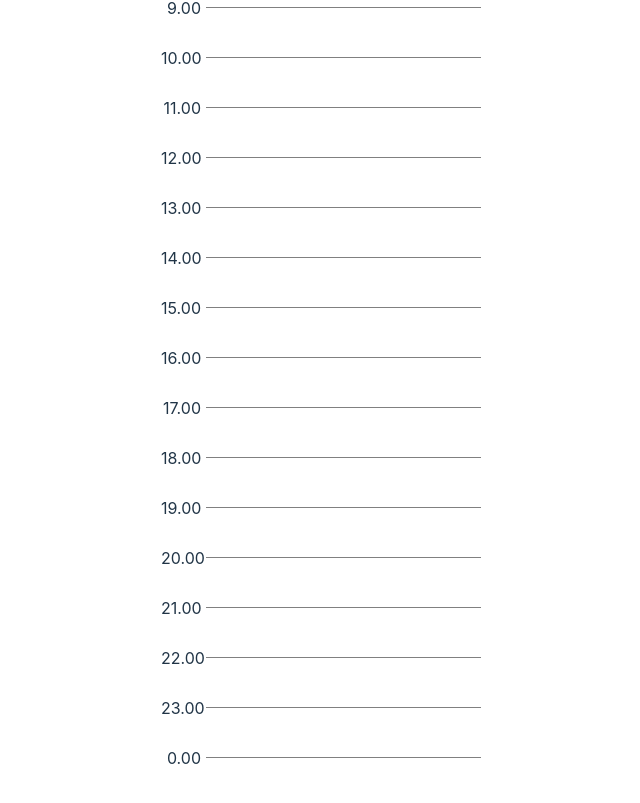
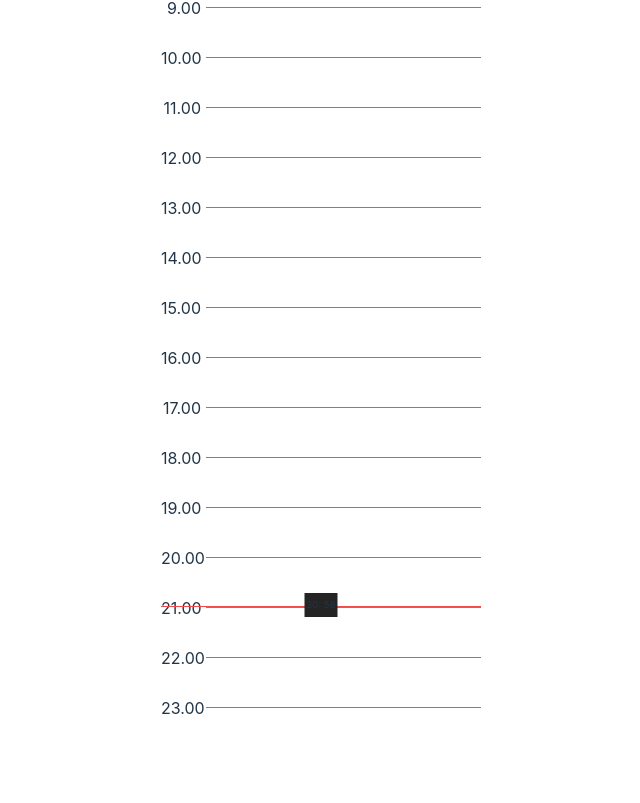
Before and after one commit to LeTranAnhVu/calender-lib, a React (Vite) app: page / in a window 1280 px wide. Shown: the part 962-1765 px from the top of the page, without its empty margins (319-959 px from the left). Built offline with nearby package versions, Linux system fonts and the light colour scheme.

Commit message:
Add current time highlight

```diff
--- /dev/null
+++ b/src/layout/components/CalendarDay/CurrentHourHighlight.scss
@@ -0,0 +1,20 @@
+.current-hour-highlight {
+  position: absolute;
+  width: 100%;
+  z-index: 100;
+  height: 1px;
+  background: $primary;
+  .time {
+    font-size: 0.6em;
+    position: absolute;
+    top: -50%;
+    left: 50%;
+    transform: translate(-50%, -50%);
+    background: $background;
+    padding: 0 2px;
+  }
+  .bar {
+    display: block;
+    width: 100%;
+  }
+}
--- /dev/null
+++ b/src/layout/components/CalendarDay/CurrentHourHighlight.tsx
@@ -0,0 +1,19 @@
+import './CurrentHourHighlight.scss'
+import { useContext } from 'react'
+import { TimeContext } from '@/layout/components/TimeContextProvider'
+
+type Prop = {
+  top: number
+}
+
+const CurrentHourHighlight = ({ top }: Prop) => {
+  const { currentHourColonMinute } = useContext(TimeContext)
+  return (
+    <div className="current-hour-highlight" style={{ top: top + 'px' }}>
+      <span className="bar"></span>
+      <span className="time">{currentHourColonMinute}</span>
+    </div>
+  )
+}
+
+export default CurrentHourHighlight
--- a/src/layout/components/CalendarDay/TimeFrame.tsx
+++ b/src/layout/components/CalendarDay/TimeFrame.tsx
@@ -1,6 +1,8 @@
-import { range, rangeFromOne } from '@/lib/array/range'
+import { range } from '@/lib/array/range'
 import './TimeFrame.scss'
-import { useRef } from 'react'
+import React, { useContext, useEffect, useRef, useState } from 'react'
+import CurrentHourHighlight from '@/layout/components/CalendarDay/CurrentHourHighlight'
+import { TimeContext } from '@/layout/components/TimeContextProvider'
 
 const hours = range(0, 23, 1)
 
@@ -14,9 +16,24 @@ const plans = [
 
 const TimeFrame = () => {
   const wrapperRef = useRef<HTMLDivElement>(null)
+  const [currentHourTop, setCurrentHourTop] = useState(0)
+  const [wrapperHeight, setWrapperHeight] = useState(0)
+  const [pxPerHour, setPxPerHour] = useState(0)
+  const { currentHour } = useContext(TimeContext)
+
+  useEffect(() => {
+    const h = wrapperRef.current?.clientHeight ?? 0
+    setWrapperHeight(h)
+    setPxPerHour(h / 24)
+  }, [wrapperRef.current?.clientHeight])
+
+  useEffect(() => {
+    setCurrentHourTop(pxPerHour * currentHour)
+  }, [wrapperHeight, pxPerHour])
 
   return (
     <div ref={wrapperRef} className="time-frame-wrapper">
+      <CurrentHourHighlight top={currentHourTop} />
       <div className="task">
         <p>title</p>
       </div>
@@ -28,13 +45,6 @@ const TimeFrame = () => {
           <div className="content" />
         </div>
       ))}
-
-      <div className="time-frame-element">
-        <div className="hour">
-          <span>{`0.00`}</span>
-        </div>
-        <div className="content" />
-      </div>
     </div>
   )
 }
--- /dev/null
+++ b/src/layout/components/TimeContextProvider.tsx
@@ -0,0 +1,53 @@
+import { createContext, ReactComponentElement, useEffect, useState } from 'react'
+import { dateToHour, formatHourColonMinute } from '@/lib/date'
+
+export type ITimeContext = {
+  now: Date
+  currentHour: number
+  currentHourColonMinute: string
+}
+
+const initialValue: ITimeContext = {
+  now: new Date(),
+  currentHour: -1,
+  currentHourColonMinute: ''
+}
+
+export const TimeContext = createContext<ITimeContext>(initialValue)
+
+type Props = {
+  children: ReactComponentElement<any>
+}
+function TimeContextProvider({ children }: Props) {
+  const [currentHour, setCurrentHour] = useState(0)
+  const [currentHourColonMinute, setCurrentHourColonMinute] = useState('00:00')
+
+  const [now, setNow] = useState(new Date())
+
+  // Set the current hour and update it every minute
+  useEffect(() => {
+    setNow(new Date())
+
+    const interval = setInterval(() => {
+      setNow(new Date())
+    }, 500 * 60)
+
+    return () => {
+      clearInterval(interval)
+    }
+  }, [])
+
+  // Set the current hour and update it every minute
+  useEffect(() => {
+    setCurrentHour(dateToHour(now))
+    setCurrentHourColonMinute(formatHourColonMinute(now))
+  }, [now])
+
+  return (
+    <TimeContext.Provider value={{ currentHour, now, currentHourColonMinute }}>
+      {children}
+    </TimeContext.Provider>
+  )
+}
+
+export default TimeContextProvider
--- /dev/null
+++ b/src/lib/date/index.ts
@@ -0,0 +1,15 @@
+export function pad2(n: number): string {
+  return (n < 10 ? '0' : '') + n
+}
+
+export function formatHourColonMinute(date: Date) {
+  return `${pad2(date.getHours())}: ${pad2(date.getMinutes())}`
+}
+
+export function minuteToHour(minute: number): number {
+  return minute / 60
+}
+
+export function dateToHour(date: Date): number {
+  return date.getHours() + minuteToHour(date.getMinutes())
+}
--- a/src/showcase/App.tsx
+++ b/src/showcase/App.tsx
@@ -1,9 +1,11 @@
 import './App.css'
 import CalendarMonthExample from '@/showcase/components/CalendarMonthExample'
 import CalendarDayExample from '@/showcase/components/CalendarDayExample'
+import TimeContextProvider from '@/layout/components/TimeContextProvider'
 
 function App() {
   return (
+    <TimeContextProvider>
       <div className="App">
         <div>
           <h1 className="h1">Calendar Lib Show Case</h1>
@@ -13,6 +15,7 @@ function App() {
         <hr />
         <CalendarDayExample />
       </div>
+    </TimeContextProvider>
   )
 }
 
--- a/src/themes/default.scss
+++ b/src/themes/default.scss
@@ -4,3 +4,4 @@ $grey: grey;
 
 $primary : #f54a4a;
 $disabled : $grey;
+$background : #242424
```
Lines whose indentation alone changed are shown as unchanged.
